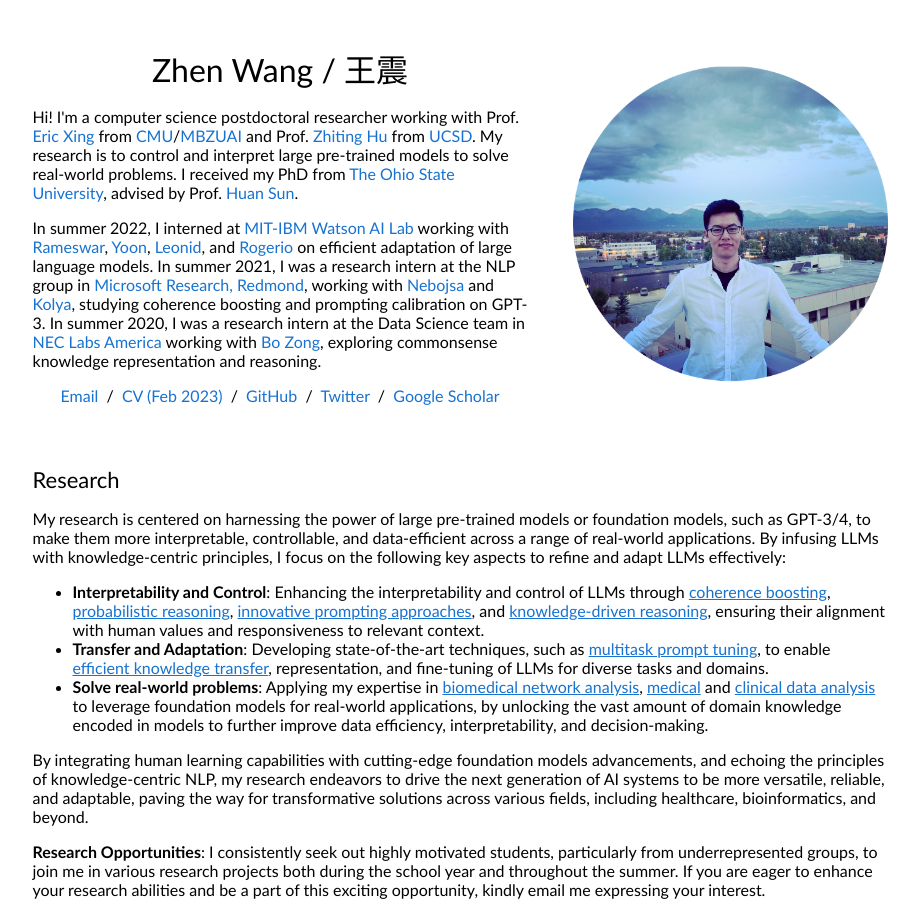
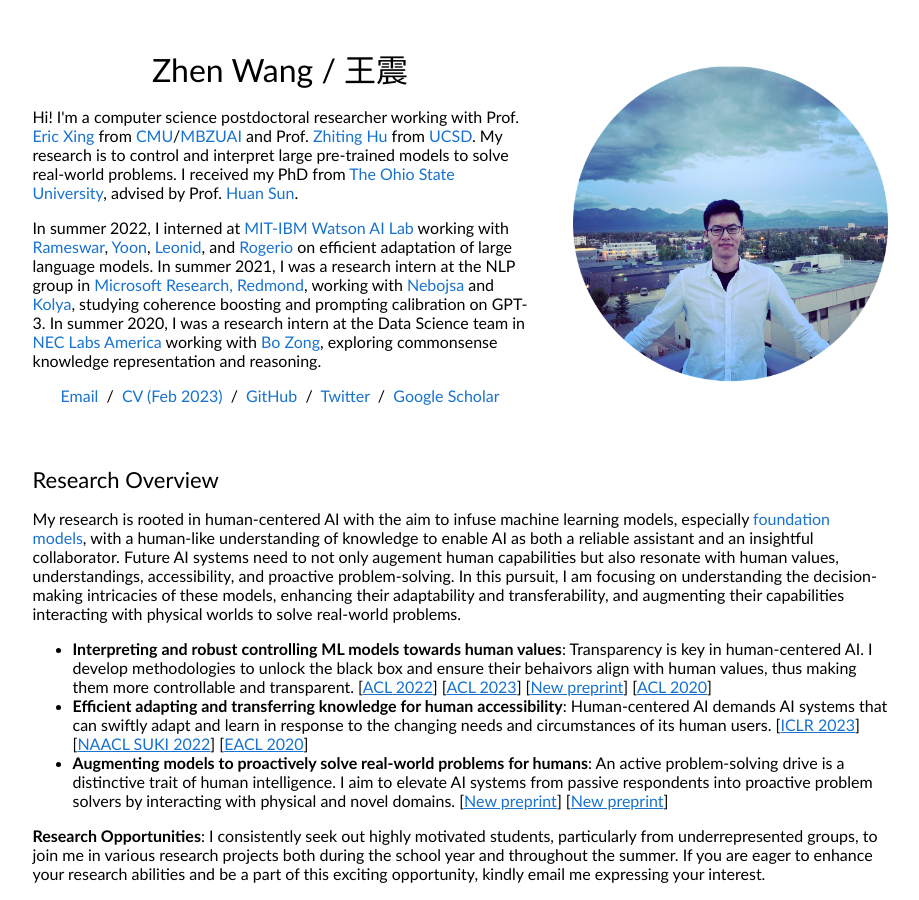
Before and after one commit to zhenwang9102/zhenwang9102.github.io, a Jekyll site: the page built from _posts/2019-06-02-venue.markdown, in a window 1280 px wide and 900 px high. Shown: the whole window, without its empty margins (180-1099 px from the left). Built offline with Jekyll 4.4.1, drawn with Linux system fonts in a browser that asks for light colours.

Commit message:
Update default.html

```diff
--- a/_layouts/default.html
+++ b/_layouts/default.html
@@ -66,40 +66,32 @@
         <table style="width:100%;border:0px;border-spacing:0px;border-collapse:separate;margin-right:auto;margin-left:auto;">
           <tr>
             <td style="padding:2.5%;width:100%;vertical-align:middle">
-              <h2>Research</h2>
+              <h2>Research Overview</h2>
               <p>
-<!--                 I am interested in empowering current AI systems with more explicit and human-understandable knowledge, aiming to make them more generalizable, interpretable and data efficient.  My research lies in the nexus of natural language processing, deep learning, data mining, and studies the "full stack" of the <b>knowledge-centric AI</b> from ground up: acquisition, representation, transfer, and reasoning. My long-term research goal is to transfuse strengths of human learning capabilities (e.g., intuitive physics, commonsense reasoning) to the next evolution of AI systems.  -->
-                My research is centered on harnessing the power of large pre-trained models or foundation models, such as GPT-3/4, to make them more interpretable, controllable, and data-efficient across a range of real-world applications. By infusing LLMs with knowledge-centric principles, I focus on the following key aspects to refine and adapt LLMs effectively:
+                My research is rooted in human-centered AI with the aim to infuse machine learning models, especially <a href="https://en.wikipedia.org/wiki/Foundation_models">foundation models</a>, with a human-like understanding of knowledge to enable AI as both a reliable assistant and an insightful collaborator. Future AI systems need to not only augement human capabilities but also resonate with human values, understandings, accessibility, and proactive problem-solving. In this pursuit, I am focusing on understanding the decision-making intricacies of these models, enhancing their adaptability and transferability, and augmenting their capabilities interacting with physical worlds to solve real-world problems.
               </p>
               <ul>
                 <li>
-                  <b>Interpretability and Control</b>: Enhancing the interpretability and control of LLMs through <a style="text-decoration:underline;" href="https://arxiv.org/abs/2110.08294">coherence boosting</a>, <a style="text-decoration:underline;" href="https://arxiv.org/abs/2210.01293">probabilistic reasoning</a>, <a style="text-decoration:underline;" href="https://arxiv.org/abs/2303.14310">innovative prompting approaches</a>, and <a style="text-decoration:underline;" href="https://arxiv.org/abs/2005.00889">knowledge-driven reasoning</a>, ensuring their alignment with human values and responsiveness to relevant context.
+                  <b>Interpreting and robust controlling ML models towards human values</b>: Transparency is key in human-centered AI. I develop methodologies to unlock the black box and ensure their behaivors align with human values, thus making them more controllable and transparent.
+                  [<a style="text-decoration:underline;" href="https://arxiv.org/abs/2110.08294">ACL 2022</a>]
+                  [<a style="text-decoration:underline;" href="https://arxiv.org/abs/2210.01293">ACL 2023</a>]
+                  [<a style="text-decoration:underline;" href="https://arxiv.org/abs/2303.14310">New preprint</a>]
+                  [<a style="text-decoration:underline;" href="https://arxiv.org/abs/2005.00889">ACL 2020</a>]
                 </li>
                 <li>
-                  <b>Transfer and Adaptation</b>: Developing state-of-the-art techniques, such as <a style="text-decoration:underline;" href="https://arxiv.org/abs/2303.02861">multitask prompt tuning</a>, to enable <a style="text-decoration:underline;" href="https://aclanthology.org/2022.suki-1.7/">efficient knowledge transfer</a>, representation, and fine-tuning of LLMs for diverse tasks and domains.
+                  <b>Efficient adapting and transferring knowledge for human accessibility</b>:
+                  Human-centered AI demands AI systems that can swiftly adapt and learn in response to the changing needs and circumstances of its human users.
+                  [<a style="text-decoration:underline;" href="https://arxiv.org/abs/2303.02861">ICLR 2023</a>]
+                  [<a style="text-decoration:underline;" href="https://aclanthology.org/2022.suki-1.7/">NAACL SUKI 2022</a>]
+                  [<a style="text-decoration:underline;" href="https://arxiv.org/abs/2210.06444">EACL 2020</a>]
                 </li>
                 <li>
-                  <b>Solve real-world problems</b>: Applying my expertise in <a style="text-decoration:underline;" href="https://arxiv.org/abs/1906.05017">biomedical network analysis</a>, <a style="text-decoration:underline;" href="https://arxiv.org/abs/2005.00889">medical</a> and <a style="text-decoration:underline;" href="https://arxiv.org/abs/1906.09285" >clinical data analysis</a> to leverage foundation models for real-world applications, by unlocking the vast amount of domain knowledge encoded in models to further improve data efficiency, interpretability, and decision-making.
-                 </li>
-<!--                 <li>
-                  <b>Knowledge Acquisition</b>: Structured information extraction from text and graphs, knowledge graph construction, knowledge distillation from large language models
+                  <b>Augmenting models to proactively solve real-world problems for humans</b>:
+                  An active problem-solving drive is a distinctive trait of human intelligence. I aim to elevate AI systems from passive respondents into proactive problem solvers by interacting with physical and novel domains.
+                  [<a style="text-decoration:underline;" href="https://arxiv.org/abs/2305.11554">New preprint</a>]
+                  [<a style="text-decoration:underline;" href="https://arxiv.org/abs/2305.14992">New preprint</a>]
                 </li>
-                <li>
-                  <b>Knowledge Representation</b>: Word representation learning, graph embedding learning, graph neural networks, commonsense concept learning
-                </li>
-                <li>
-                  <b>Knowledge Transfer</b>: Transfer learning, multi-task learning, knowledge distillation, domain adaptation and generalization, few-shot learning
-                </li>
-                <li>
-                  <b>Knowledge Reasoning</b>: Multi-hop reasoning over text and graphs (KG reasoning, complex QA), neuro-symbolic reasoning, commonsense reasoning
-                </li>
-                <li>
-                  <b>Applications</b>: Natural language interfaces (dialogue systems, question answering), controllable text generation, text summarization, zero-/few-shot language model prompting, knowledge discovery for healthcare/bioinformatics
-                </li> -->
               </ul>
-              <p>
-                By integrating human learning capabilities with cutting-edge foundation models advancements, and echoing the principles of knowledge-centric NLP, my research endeavors to drive the next generation of AI systems to be more versatile, reliable, and adaptable, paving the way for transformative solutions across various fields, including healthcare, bioinformatics, and beyond.
-              </p>
               <p>
                 <b>Research Opportunities</b>: I consistently seek out highly motivated students, particularly from underrepresented groups, to join me in various research projects both during the school year and throughout the summer. If you are eager to enhance your research abilities and be a part of this exciting opportunity, kindly email me expressing your interest.
               </p>
```
